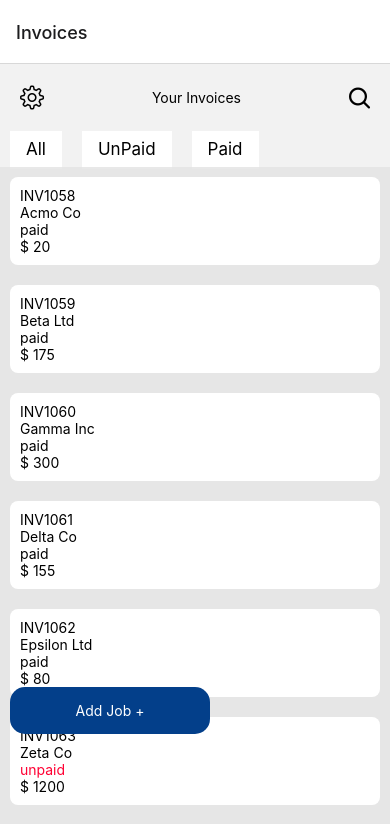
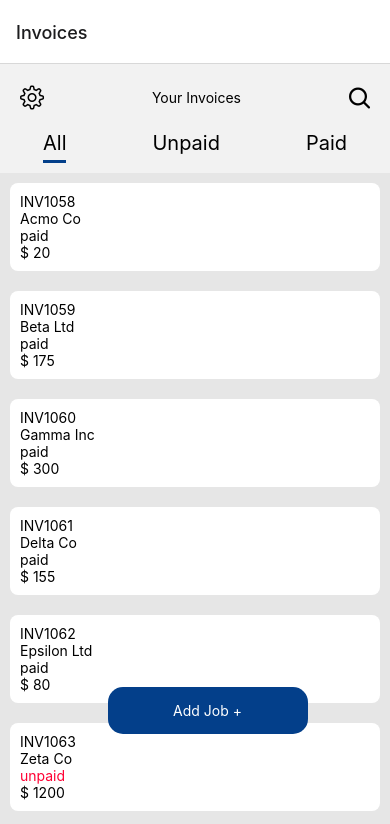
Before and after one commit to McDonaldMusimwa/invogo, a React Native app: screen / in a window 390 px wide. Shown: the top 824 px of the page. Built offline with nearby package versions, Linux system fonts and the light colour scheme.

Commit message:
added add Invoice

```diff
--- a/screens/invoice/AddInvoice/AddInvoice.tsx
+++ b/screens/invoice/AddInvoice/AddInvoice.tsx
@@ -1,7 +1,11 @@
 import { View,Text } from "react-native"
 function AddInvoice(){
 
-    return(<View><Text>Add</Text></View>)
+    return(<View>
+
+        <Text>Add</Text>
+
+        </View>)
 }
 
 
--- a/screens/invoice/Invoices.tsx
+++ b/screens/invoice/Invoices.tsx
@@ -9,31 +9,34 @@ import IInvoiceItem from "../../types/IInvoice";
 import colors from "../../const/Colors";
 import invoices from "../../const/Data";
 import BlueButton from "../../components/ui/BlueButton";
-
-
-function Invoices({navigation}:any) {
+import { Dimensions } from "react-native";
+const width = Dimensions.get("window").width;
+console.log(width);
+function Invoices({ navigation }: any) {
   let [allinvoices, setAllInvoices] = useState(invoices);
-  const [filteredInvoices,setFilteredInvoices]= useState(allinvoices)
-
+  const [filteredInvoices, setFilteredInvoices] = useState(allinvoices);
+  const [screen, setScreen] = useState("all");
 
   const navigateHandlers = {
     navigateToUnpaid: () => {
-      const invoices = allinvoices.filter((invoice) => invoice.status === "unpaid");
-      setFilteredInvoices(invoices)
-
+      const invoices = allinvoices.filter(
+        (invoice) => invoice.status === "unpaid"
+      );
+      setScreen("unpaid");
+      setFilteredInvoices(invoices);
     },
     navigateToPaid: () => {
-      const invoices = allinvoices.filter((invoice) => invoice.status === "paid");
+      const invoices = allinvoices.filter(
+        (invoice) => invoice.status === "paid"
+      );
+      setScreen("paid");
       setFilteredInvoices(invoices);
-
     },
     navigateToAll: () => {
-      setFilteredInvoices(allinvoices)
-
+      setScreen("all");
+      setFilteredInvoices(allinvoices);
     },
   };
-
-
 
   const renderItem = ({ item }: { item: IInvoiceItem }) => {
     const initialValue = 0;
@@ -42,10 +45,10 @@ const renderItem = ({ item }: { item: IInvoiceItem }) => {
       initialValue
     );
 
-const onPressNavigate=()=>{
-  console.log('line reached')
-  navigation.navigate('InvoiceItem')
-}
+    const onPressNavigate = () => {
+      console.log("line reached");
+      navigation.navigate("InvoiceItem");
+    };
     return (
       <Invoice
         invoicenumber={item.invoicenumber}
@@ -57,29 +60,30 @@ const onPressNavigate=()=>{
     );
   };
 
-
   return (
     <View style={styles.invoicesContainer}>
       <View style={styles.invoicesTop}>
         <SimpleLineIcons name="settings" size={24} color="black" />
-        <Text>Your Invoices</Text>
+        <Text >Your Invoices</Text>
 
         <Octicons name="search" size={24} color="black" />
       </View>
       <View style={styles.invoicesNavigationContainer}>
-        <ClearButton onPress={navigateHandlers.navigateToAll}>All</ClearButton>
-
-        <ClearButton onPress={navigateHandlers.navigateToUnpaid}>
-          UnPaid
-        </ClearButton>
-
-        <ClearButton onPress={navigateHandlers.navigateToPaid}>
-          Paid
-        </ClearButton>
+        <View style={[screen === "all" ? styles.chosenMenu : null]}>
+          <Text onPress={navigateHandlers.navigateToAll} style={styles.menuText}>All</Text>
+        </View>
+        <View style={[screen === "unpaid" ? styles.chosenMenu : null]}>
+          <Text onPress={navigateHandlers.navigateToUnpaid} style={styles.menuText}>Unpaid</Text>
+        </View>
+        <View style={[screen === "paid" ? styles.chosenMenu : null]}>
+          <Text onPress={navigateHandlers.navigateToPaid} style={styles.menuText}>Paid</Text>
+        </View>
       </View>
 
-      <View style={styles.buttonContainer} >
-        <BlueButton onPressAction={()=>navigation.navigate('AddInvoice')}>Add Job +</BlueButton>
+      <View style={styles.buttonContainer}>
+        <BlueButton onPressAction={() => navigation.navigate("AddInvoice")}>
+          Add Job +
+        </BlueButton>
       </View>
       <View style={styles.invoicesSection}>
         <FlatList
@@ -88,20 +92,18 @@ const onPressNavigate=()=>{
           keyExtractor={(item) => item.invoicenumber.toString()}
         />
       </View>
-
     </View>
   );
 }
 
-
 //styles
 const styles = StyleSheet.create({
-  buttonContainer:{
-    position: 'absolute',
+  buttonContainer: {
+    position: "absolute",
     bottom: 100,
-    left: 0,
+    left: width / 4,
     zIndex: 100,
-    alignItems: 'center',
+    alignItems: "center",
     padding: 10, // Adjust padding as needed
   },
   invoicesTop: {
@@ -112,15 +114,24 @@ const styles = StyleSheet.create({
   },
   invoicesContainer: {
     flex: 1,
-
   },
   invoicesNavigationContainer: {
     flexDirection: "row",
     alignItems: "stretch",
+    justifyContent: "space-around",
+    marginBottom:10
   },
   invoicesSection: {
     backgroundColor: colors.gray,
-    zIndex:-1
+    zIndex: -1,
   },
+  chosenMenu: {
+    borderBottomWidth: 3,
+    borderBottomColor: colors.primaryBlue,
+  },
+  menuText:{
+    fontSize:20,
+    marginBottom:5
+  }
 });
 export default Invoices;
```
Lines whose indentation alone changed are shown as unchanged.
